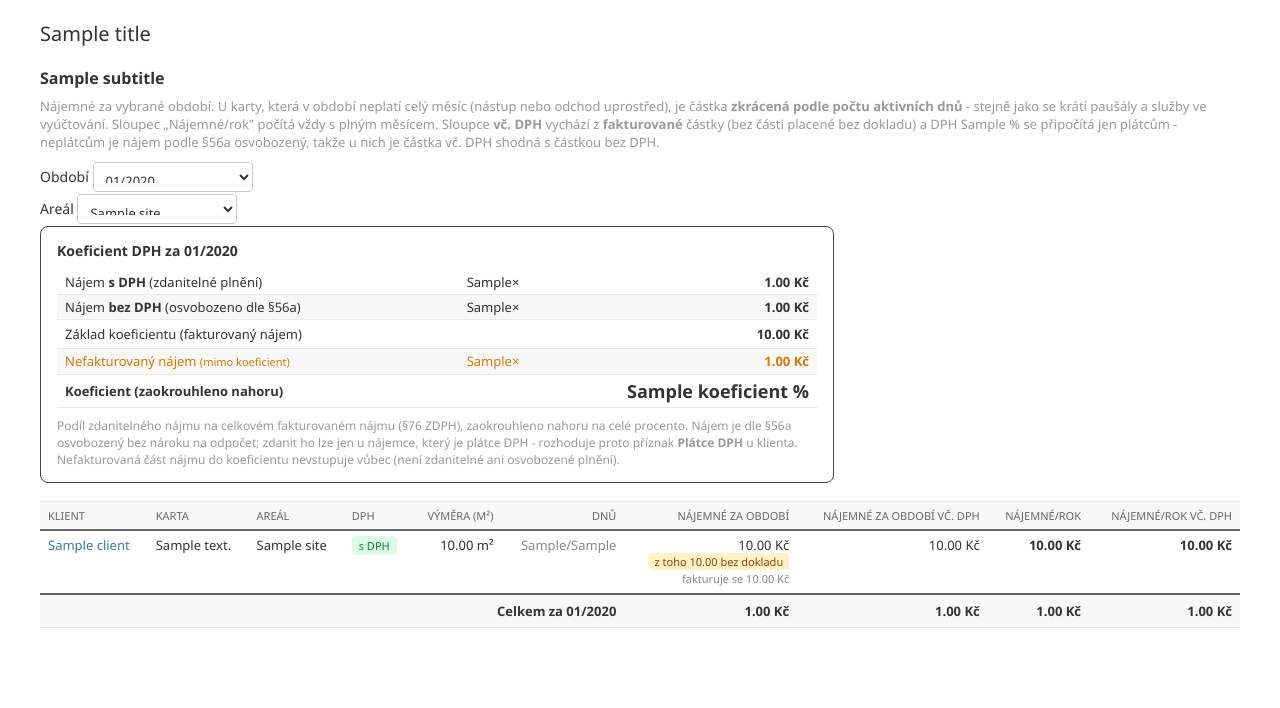
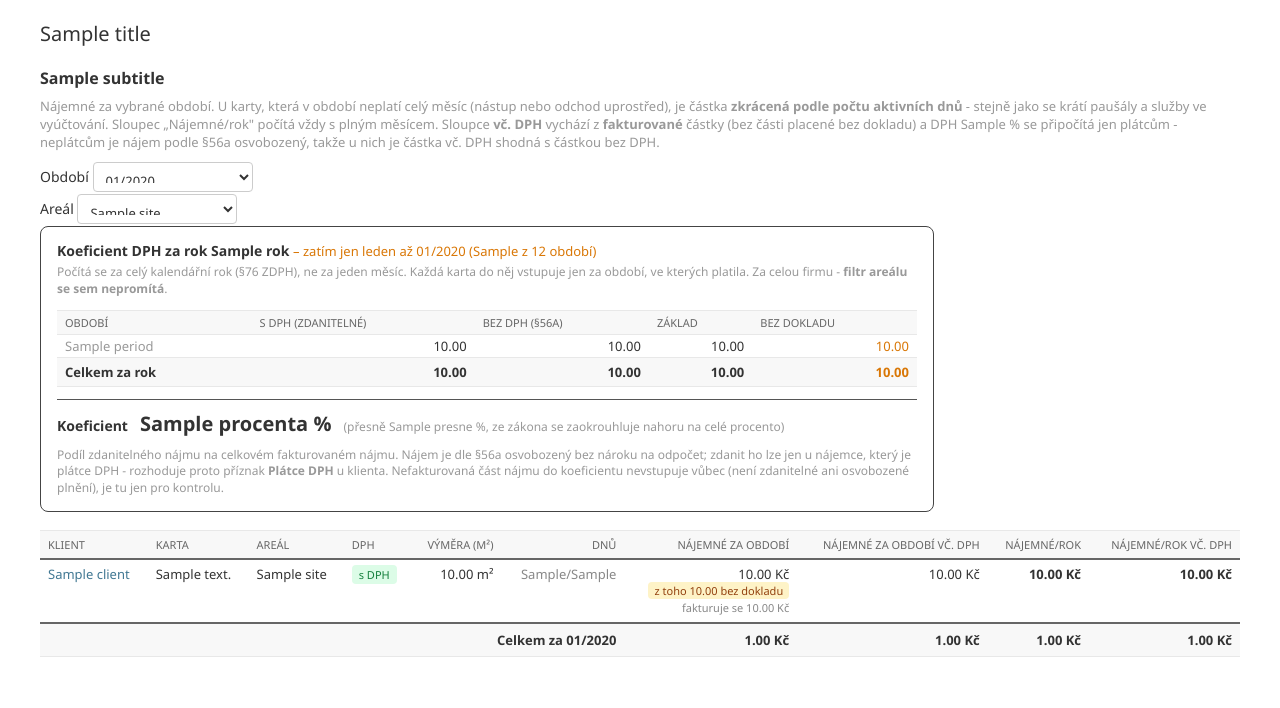
Before and after one commit to 6dbf2jj6n4-a11y/rozuctovani, a Django app: template templates/admin/core/clientcard/report_najemne.html in a window 1280 px wide. Shown: the part 92-800 px from the top of the page. Run offline with Django 5.2, Linux system fonts and the light colour scheme; tables that the repository leaves empty hold one stand-in row (values such as "Sample post"); the template is opened without the code that fills it: values that come from a table or form of the project are taken from there, most other values are stand-ins (such as "Sample title", 1, 10 or a date in 2020); parts of the project's set-up code (start-up, migrations or seed data) failed here and were passed over.

Commit message:
Koeficient DPH se pocita za kalendarni rok, ne za jeden mesic
Koeficient (§76 ZDPH) je vyporadaci - pocita se z plneni za cely
kalendarni rok, takze jeden vybrany mesic nestaci. Kazda Karta klienta
do nej ted vstupuje jen za obdobi, ve kterych SKUTECNE PLATILA
(rent_for_period krati podle valid_from/valid_to a mimo platnost vraci
nulu). Panel navic ukazuje rozpad po mesicich, aby slo cislo overit.

Dve rozhodnuti, ktera stoji za vysvetleni:
- Bere se leden az VYBRANE obdobi, ne vsech 12 mesicu. Obdobi se
  zakladaji dopredu ("Generovat pro cely rok"), takze v DB uz existuji
  i mesice, ktere jeste nenastaly - ty by koeficient nafoukly. Vyberem
  prosince vyjde cely rok; nekompletni rok je v panelu oznacen.
- Karty se beru podle PLATNOSTI, ne podle priznaku "Aktivní". Karta
  klienta, ktery behem roku odesel, je dnes neaktivni, ale najem za
  mesice, kdy tu byl, do koeficientu patri.

Koeficient je vec cele firmy, takze filtr arealu se na nej neuplatnuje
(v panelu receno).

Zaroven opraveno zobrazeni letopoctu: pri USE_THOUSAND_SEPARATOR se
rok vypisoval jako "2 026". U pole Rok v "Generovat pro cely rok" to
navic delalo neplatnou hodnotu v <input type="number">. Vsude doplnen
filtr |unlocalize (i v sestave Pausalni klienti a grafu inflace).

```diff
--- a/config/settings.py
+++ b/config/settings.py
@@ -155,7 +155,7 @@ CSRF_TRUSTED_ORIGINS = [
 # 2027.0), i kdyby se nekdo zapomnel APP_VERSION_YEAR rucne prepsat -
 # dohoda s Danielem 2026-08-15.
 APP_VERSION_YEAR = 2026
-APP_VERSION_SEQUENCE = 138
+APP_VERSION_SEQUENCE = 139
 APP_VERSION = (
     f"{APP_VERSION_YEAR}.{APP_VERSION_SEQUENCE}"
     if date.today().year == APP_VERSION_YEAR
--- a/templates/admin/core/clientcard/report_najemne.html
+++ b/templates/admin/core/clientcard/report_najemne.html
@@ -1,4 +1,5 @@
 {% extends "admin/base_site.html" %}
+{% load l10n %}
 
 {% block content %}
 <div>
@@ -36,47 +37,66 @@
     {% if not rows %}
         <p>Žádné aktivní karty s plochami nenalezeny.</p>
     {% else %}
-        {% if koeficient != None %}
-            <div style="border:1px solid #444; border-radius:8px; padding:14px 16px; margin-bottom:18px; max-width:760px;">
-                <div style="font-weight:600; margin-bottom:10px;">Koeficient DPH za {{ selected_period }}</div>
+        {% if koef %}
+            <div style="border:1px solid #444; border-radius:8px; padding:14px 16px; margin-bottom:18px; max-width:860px;">
+                <div style="font-weight:600; margin-bottom:4px;">
+                    Koeficient DPH za rok {{ koef.rok|unlocalize }}
+                    {% if not koef.cely_rok %}
+                        <span style="font-weight:400; color:#d97706; font-size:13px;">
+                            &ndash; zatím jen leden až {{ selected_period }} ({{ koef.pocet_obdobi }} z 12 období)
+                        </span>
+                    {% endif %}
+                </div>
+                <p style="color:#999; font-size:12px; margin:0 0 12px;">
+                    Počítá se za celý kalendářní rok (§76 ZDPH), ne za jeden měsíc. Každá karta
+                    do něj vstupuje jen za období, ve kterých platila. Za celou firmu -
+                    <strong>filtr areálu se sem nepromítá</strong>.
+                </p>
+
                 <table style="border-collapse:collapse; font-size:13px; width:100%;">
-                    <tr>
-                        <td style="padding:4px 8px;">Nájem <strong>s DPH</strong> (zdanitelné plnění)</td>
-                        <td style="padding:4px 8px; text-align:right;">{{ pocet_s_dph }}&times;</td>
-                        <td style="padding:4px 8px; text-align:right; font-weight:600;">{{ total_s_dph|floatformat:2 }} Kč</td>
-                    </tr>
-                    <tr>
-                        <td style="padding:4px 8px;">Nájem <strong>bez DPH</strong> (osvobozeno dle §56a)</td>
-                        <td style="padding:4px 8px; text-align:right;">{{ pocet_bez_dph }}&times;</td>
-                        <td style="padding:4px 8px; text-align:right; font-weight:600;">{{ total_bez_dph|floatformat:2 }} Kč</td>
-                    </tr>
-                    <tr style="border-top:1px solid #555;">
-                        <td style="padding:6px 8px;">Základ koeficientu (fakturovaný nájem)</td>
-                        <td style="padding:6px 8px;"></td>
-                        <td style="padding:6px 8px; text-align:right; font-weight:600;">{{ zaklad_koeficientu|floatformat:2 }} Kč</td>
-                    </tr>
-                    {% if total_nefakturovano %}
-                        <tr>
-                            <td style="padding:4px 8px; color:#d97706;">
-                                Nefakturovaný nájem <span style="font-size:11px;">(mimo koeficient)</span>
-                            </td>
-                            <td style="padding:4px 8px; text-align:right; color:#d97706;">{{ pocet_nefakturovano }}&times;</td>
-                            <td style="padding:4px 8px; text-align:right; font-weight:600; color:#d97706;">{{ total_nefakturovano|floatformat:2 }} Kč</td>
+                    <thead>
+                        <tr style="border-bottom:1px solid #555; text-align:right; color:#999; font-size:12px;">
+                            <th style="padding:4px 8px; text-align:left;">Období</th>
+                            <th style="padding:4px 8px;">s DPH (zdanitelné)</th>
+                            <th style="padding:4px 8px;">bez DPH (§56a)</th>
+                            <th style="padding:4px 8px;">základ</th>
+                            <th style="padding:4px 8px;">bez dokladu</th>
                         </tr>
-                    {% endif %}
-                    <tr>
-                        <td style="padding:8px; font-weight:700;">Koeficient (zaokrouhleno nahoru)</td>
-                        <td style="padding:8px;"></td>
-                        <td style="padding:8px; text-align:right; font-weight:700; font-size:18px;">{{ koeficient }} %</td>
-                    </tr>
+                    </thead>
+                    <tbody>
+                        {% for m in koef.mesice %}
+                            <tr style="text-align:right;">
+                                <td style="padding:3px 8px; text-align:left; color:#999;">{{ m.period }}</td>
+                                <td style="padding:3px 8px;">{{ m.s_dph|floatformat:2 }}</td>
+                                <td style="padding:3px 8px;">{{ m.bez_dph|floatformat:2 }}</td>
+                                <td style="padding:3px 8px;">{{ m.zaklad|floatformat:2 }}</td>
+                                <td style="padding:3px 8px; {% if m.nefakturovano %}color:#d97706;{% else %}color:#666;{% endif %}">{{ m.nefakturovano|floatformat:2 }}</td>
+                            </tr>
+                        {% endfor %}
+                        <tr style="border-top:1px solid #555; font-weight:600; text-align:right;">
+                            <td style="padding:6px 8px; text-align:left;">Celkem za rok</td>
+                            <td style="padding:6px 8px;">{{ koef.s_dph|floatformat:2 }}</td>
+                            <td style="padding:6px 8px;">{{ koef.bez_dph|floatformat:2 }}</td>
+                            <td style="padding:6px 8px;">{{ koef.zaklad|floatformat:2 }}</td>
+                            <td style="padding:6px 8px; {% if koef.nefakturovano %}color:#d97706;{% endif %}">{{ koef.nefakturovano|floatformat:2 }}</td>
+                        </tr>
+                    </tbody>
                 </table>
+
+                <div style="margin-top:12px; padding-top:10px; border-top:1px solid #555; display:flex; align-items:baseline; gap:12px;">
+                    <span style="font-weight:700;">Koeficient</span>
+                    <span style="font-weight:700; font-size:20px;">{{ koef.procenta }} %</span>
+                    <span style="color:#999; font-size:12px;">
+                        (přesně {{ koef.presne }} %, ze zákona se zaokrouhluje nahoru na celé procento)
+                    </span>
+                </div>
+
                 <p style="color:#999; font-size:12px; margin:10px 0 0;">
-                    Podíl zdanitelného nájmu na celkovém fakturovaném nájmu (§76 ZDPH),
-                    zaokrouhleno nahoru na celé procento. Nájem je dle §56a osvobozený bez
-                    nároku na odpočet; zdanit ho lze jen u nájemce, který je plátce DPH -
-                    rozhoduje proto příznak <strong>Plátce DPH</strong> u klienta.
+                    Podíl zdanitelného nájmu na celkovém fakturovaném nájmu. Nájem je dle §56a
+                    osvobozený bez nároku na odpočet; zdanit ho lze jen u nájemce, který je
+                    plátce DPH - rozhoduje proto příznak <strong>Plátce DPH</strong> u klienta.
                     Nefakturovaná část nájmu do koeficientu nevstupuje vůbec (není zdanitelné
-                    ani osvobozené plnění).
+                    ani osvobozené plnění), je tu jen pro kontrolu.
                 </p>
             </div>
         {% endif %}
--- a/templates/admin/core/inflationrate/chart.html
+++ b/templates/admin/core/inflationrate/chart.html
@@ -54,12 +54,12 @@
 
             {% for bar in inflation_chart_bars %}
                 <rect class="inflation-bar" x="{{ bar.x }}" y="{{ bar.y }}" width="{{ bar.w }}" height="{{ bar.h }}" rx="3" fill="#2a78d6">
-                    <title>{{ bar.year }}: {{ bar.value|floatformat:1 }} %</title>
+                    <title>{{ bar.year|unlocalize }}: {{ bar.value|floatformat:1 }} %</title>
                 </rect>
                 {% if bar.is_peak %}
                     <text class="inflation-peak-label" x="{{ bar.label_x }}" y="{{ bar.peak_label_y }}">{{ bar.value|floatformat:1 }} %</text>
                 {% endif %}
-                <text class="inflation-year-label" x="{{ bar.label_x }}" y="{{ bar.year_label_y }}" text-anchor="end" transform="rotate(-55 {{ bar.label_x }} {{ bar.year_label_y }})">{{ bar.year }}</text>
+                <text class="inflation-year-label" x="{{ bar.label_x }}" y="{{ bar.year_label_y }}" text-anchor="end" transform="rotate(-55 {{ bar.label_x }} {{ bar.year_label_y }})">{{ bar.year|unlocalize }}</text>
             {% endfor %}
         </svg>
         {% endlocalize %}
--- a/templates/admin/core/period/generovat_rok.html
+++ b/templates/admin/core/period/generovat_rok.html
@@ -1,4 +1,5 @@
 {% extends "admin/base_site.html" %}
+{% load l10n %}
 
 {% block content %}
 <div>
@@ -9,7 +10,7 @@
     <form method="post" style="max-width:280px;">
         {% csrf_token %}
         <label for="id_year" style="display:block; font-weight:600; margin-bottom:6px;">Rok</label>
-        <input type="number" name="year" id="id_year" min="2000" max="2100" required value="{{ current_year }}"
+        <input type="number" name="year" id="id_year" min="2000" max="2100" required value="{{ current_year|unlocalize }}"
                style="padding:8px; width:100%; box-sizing:border-box; margin-bottom:20px; border-radius:6px; border:1px solid #d1d5db;">
         <button type="submit" style="padding:8px 20px; border-radius:6px; background:#2563eb; color:white; font-weight:600; border:none; cursor:pointer;">
             Vygenerovat
```
Also changed, not shown: core/admin.py (+89 -22 lines), templates/admin/core/billingline/report_pausalni.html (+4 -3 lines).
